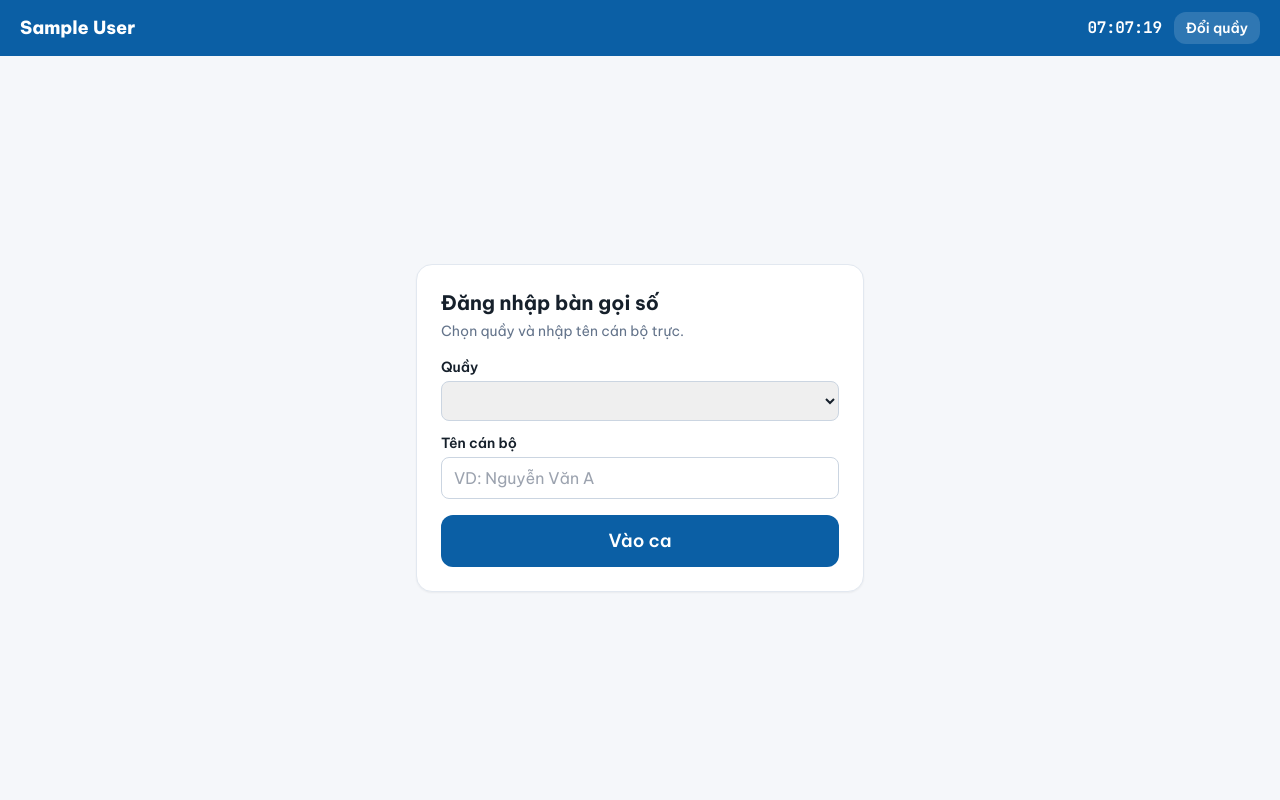
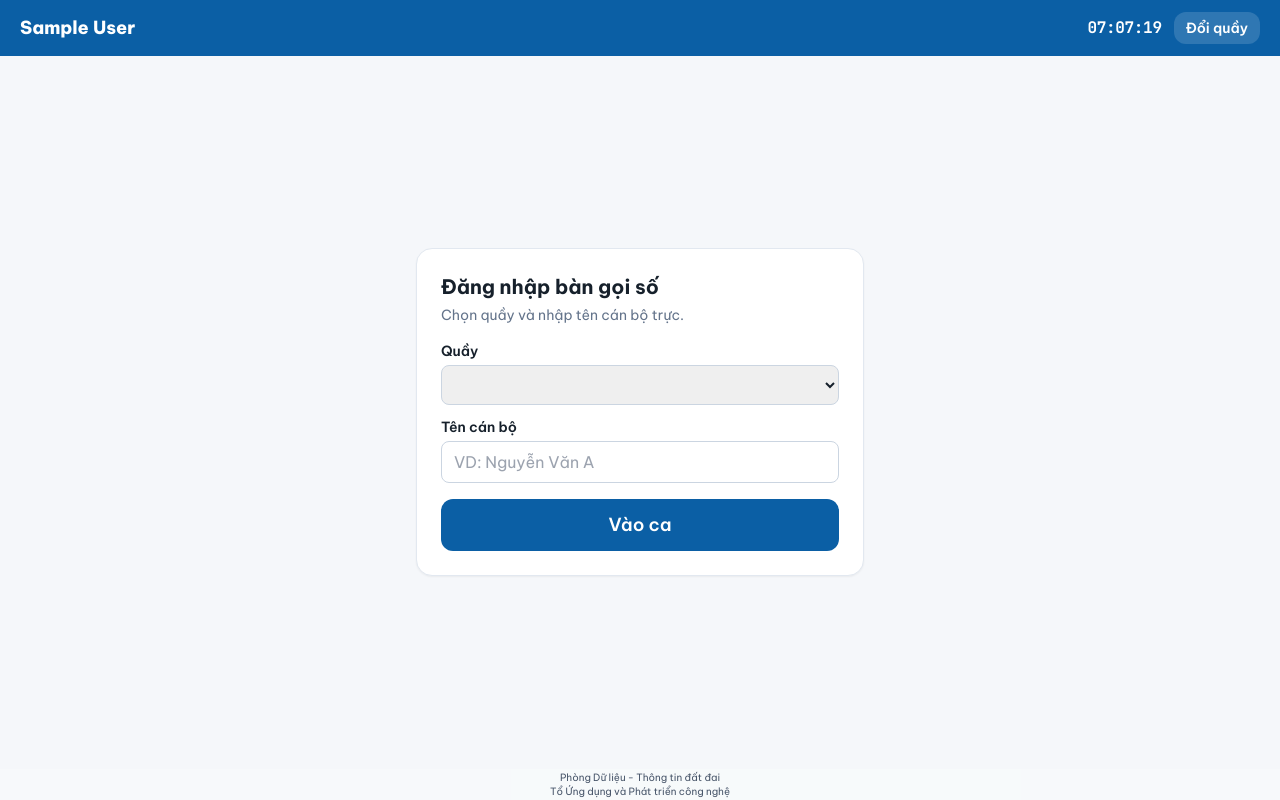
Before and after one commit to Leonguyenbk/goiso_kios, a Flask app: page /b/000/counter in a window 1280 px wide. Run offline with Flask 3, Linux system fonts and the light colour scheme; data comes from the database, SQL or seed files in the repository; tables that the repository leaves empty hold one stand-in row (values such as "Sample post"); lists and menus that the app fills with data are empty; some libraries are stand-ins or nearby versions.

Commit message:
3 dịch vụ chuẩn (Đăng ký đất đai / Giao dịch bảo đảm / Trả kết quả) + dòng ghi công ở chân mọi giao diện
- DEFAULT_SERVICES: A=Đăng ký đất đai, B=Giao dịch bảo đảm, C=Trả kết quả;
  DEFAULT_COUNTERS chia theo 3 mã. Áp dụng cho chi nhánh tạo mới.
- manage.py standardize [mã|all]: ghi lại dịch vụ + quầy mặc định cho các
  chi nhánh đã có (không đụng cấu hình chung / đặt lịch / số đã cấp).
- footer_credit (DEFAULT_EXTRA + config/public + ô sửa trong /admin): mặc định
  "Phòng Dữ liệu - Thông tin đất đai / Tổ Ứng dụng và Phát triển công nghệ".
- templates/_credit.html: dải chữ nhỏ cố định ở chân mọi trang web; kiosk.py
  có nhãn tương ứng. Bump ?v=5.

Co-Authored-By: Claude Sonnet 5 <noreply@anthropic.com>
Claude-Session: https://claude.ai/code/session_01HrMct1BxhNWY7dY4j8Svwb

```diff
--- a/server/app.py
+++ b/server/app.py
@@ -337,6 +337,7 @@ def api_config_public():
             "spotlight_seconds": extra.get("spotlight_seconds", 20),
             "tts_mode": extra.get("tts_mode", "server"),
             "tts_voice": extra.get("tts_voice", "vi-VN-HoaiMyNeural"),
+            "footer_credit": extra.get("footer_credit", ""),
         },
         "time_open": ql.within_time_lock(branch_id),
     })
--- a/server/db.py
+++ b/server/db.py
@@ -131,16 +131,19 @@ def init_db():
 # --------------------------------------------------------------- mẫu cấu hình
 DEFAULT_COUNTERS = {
     "Quầy số 01": {"active": True, "staff": "", "prefix": "A", "display_order": 1},
-    "Quầy số 02": {"active": True, "staff": "", "prefix": "B", "display_order": 2},
-    "Quầy số 03": {"active": True, "staff": "", "prefix": "A,B", "display_order": 3},
-    "Quầy số 04": {"active": True, "staff": "", "prefix": "A,B", "display_order": 4},
+    "Quầy số 02": {"active": True, "staff": "", "prefix": "A", "display_order": 2},
+    "Quầy số 03": {"active": True, "staff": "", "prefix": "B", "display_order": 3},
+    "Quầy số 04": {"active": True, "staff": "", "prefix": "C", "display_order": 4},
+    "Quầy số 05": {"active": True, "staff": "", "prefix": "A,B,C", "display_order": 5},
 }
 
 DEFAULT_SERVICES = {
-    "A": {"name": "TRẢ KẾT QUẢ GIẢI QUYẾT THỦ TỤC HÀNH CHÍNH", "short": "Trả kết quả",
-          "color": "#27ae60", "daily_limit": 200, "active": True},
-    "B": {"name": "ĐĂNG KÝ BIẾN ĐỘNG ĐẤT ĐAI", "short": "Biến động đất đai",
-          "color": "#3498db", "daily_limit": 150, "active": True},
+    "A": {"name": "ĐĂNG KÝ ĐẤT ĐAI", "short": "Đăng ký đất đai",
+          "color": "#3498db", "daily_limit": 200, "active": True},
+    "B": {"name": "GIAO DỊCH BẢO ĐẢM", "short": "Giao dịch bảo đảm",
+          "color": "#e67e22", "daily_limit": 200, "active": True},
+    "C": {"name": "TRẢ KẾT QUẢ", "short": "Trả kết quả",
+          "color": "#27ae60", "daily_limit": 300, "active": True},
 }
 
 DEFAULT_EXTRA = {
@@ -167,6 +170,8 @@ DEFAULT_EXTRA = {
     "tts_voice": "vi-VN-HoaiMyNeural",  # hoặc vi-VN-NamMinhNeural (giọng nam)
     "spotlight_seconds": 20,
     "recent_count": 8,
+    # Dòng ghi công ở chân mọi giao diện (2 dòng, ngăn bằng \n).
+    "footer_credit": "Phòng Dữ liệu - Thông tin đất đai\nTổ Ứng dụng và Phát triển công nghệ",
 }
 
 DEFAULT_BOOKING = {
--- a/server/static/js/admin.js
+++ b/server/static/js/admin.js
@@ -22,6 +22,7 @@ const EXTRA_TEXT = {
   lock_message: 'Thông báo ngoài giờ', voice_template: 'Mẫu câu đọc ({so}, {quay})',
   tts_mode: 'Chế độ đọc số: server (máy chủ) / browser (trình duyệt)',
   tts_voice: 'Giọng máy chủ: vi-VN-HoaiMyNeural (nữ) / vi-VN-NamMinhNeural (nam)',
+  footer_credit: 'Dòng ghi công ở chân màn hình (2 dòng, gõ \\n để xuống dòng)',
 };
 const EXTRA_BOOL = {
   lock_time_enabled: 'Khoá theo giờ', qr_enabled: 'In mã QR',
--- a/server/static/js/counter.js
+++ b/server/static/js/counter.js
@@ -1,4 +1,4 @@
-import { bpath, api, fmtTime, elapsed } from './common.js?v=4';
+import { bpath, api, fmtTime, elapsed } from './common.js?v=5';
 
 const $ = (s) => document.querySelector(s);
 const LS = 'goiso.counter.' + ((window.__BRANCH__) || '');
--- a/server/static/js/display.js
+++ b/server/static/js/display.js
@@ -1,4 +1,4 @@
-import { connectStream, bpath, chime, speak, speakVi, ttsUrl, buildCallSentence, docSo, fmtTime, viVoiceName } from './common.js?v=4';
+import { connectStream, bpath, chime, speak, speakVi, ttsUrl, buildCallSentence, docSo, fmtTime, viVoiceName } from './common.js?v=5';
 
 const $ = (s) => document.querySelector(s);
 const WEEKDAYS = ['Chủ nhật', 'Thứ Hai', 'Thứ Ba', 'Thứ Tư', 'Thứ Năm', 'Thứ Sáu', 'Thứ Bảy'];
--- /dev/null
+++ b/server/templates/_credit.html
@@ -0,0 +1,8 @@
+{% set _cr = (extra.footer_credit if (extra is defined and extra and extra.footer_credit)
+              else 'Phòng Dữ liệu - Thông tin đất đai\nTổ Ứng dụng và Phát triển công nghệ') %}
+<div style="position:fixed;left:0;right:0;bottom:0;z-index:60;pointer-events:none;
+            text-align:center;font-size:10px;line-height:1.35;padding:2px 8px;
+            color:#475569;background:rgba(248,250,252,.82);
+            font-family:'Be Vietnam Pro',system-ui,sans-serif;">
+  {% for line in _cr.split('\n') %}{{ line }}{% if not loop.last %}<br>{% endif %}{% endfor %}
+</div>
--- a/server/templates/admin.html
+++ b/server/templates/admin.html
@@ -141,6 +141,7 @@
     </div>
   </main>
 </div>
-<script type="module" src="{{ url_for('static', filename='js/admin.js') }}?v=4"></script>
+<script type="module" src="{{ url_for('static', filename='js/admin.js') }}?v=5"></script>
+  {% include '_credit.html' %}
 </body>
 </html>
--- a/server/templates/base.html
+++ b/server/templates/base.html
@@ -34,6 +34,7 @@
     window.__BRANCH_NAME__ = {{ branch.full_name|tojson }};
   </script>{% endif %}
   {% block body %}{% endblock %}
+  {% include '_credit.html' %}
   {% block scripts %}{% endblock %}
 </body>
 </html>
--- a/server/templates/booking.html
+++ b/server/templates/booking.html
@@ -82,6 +82,7 @@
     </section>
   </main>
 
-  <script type="module" src="{{ url_for('static', filename='js/booking.js') }}?v=4"></script>
+  <script type="module" src="{{ url_for('static', filename='js/booking.js') }}?v=5"></script>
+  {% include '_credit.html' %}
 </body>
 </html>
--- a/server/templates/booking_lookup.html
+++ b/server/templates/booking_lookup.html
@@ -34,6 +34,7 @@
       <div id="err" class="hidden text-red-600 text-sm"></div>
     </div>
   </main>
-  <script type="module" src="{{ url_for('static', filename='js/booking_lookup.js') }}?v=4"></script>
+  <script type="module" src="{{ url_for('static', filename='js/booking_lookup.js') }}?v=5"></script>
+  {% include '_credit.html' %}
 </body>
 </html>
--- a/server/templates/counter.html
+++ b/server/templates/counter.html
@@ -1,7 +1,7 @@
 {% extends "base.html" %}
 {% block title %}Bàn gọi số — {{ extra.ten_chi_nhanh }}{% endblock %}
 {% block body %}
-<div class="min-h-screen flex flex-col">
+<div class="min-h-screen flex flex-col" style="padding-bottom:2rem">
   <header class="bg-gov text-white px-5 py-3 flex items-center gap-4">
     <div class="font-extrabold text-lg">{{ extra.ten_chi_nhanh }}</div>
     <div class="ml-auto flex items-center gap-3 text-sm">
@@ -92,5 +92,5 @@
 {% endblock %}
 
 {% block scripts %}
-<script type="module" src="{{ url_for('static', filename='js/counter.js') }}?v=4"></script>
+<script type="module" src="{{ url_for('static', filename='js/counter.js') }}?v=5"></script>
 {% endblock %}
--- a/server/templates/display.html
+++ b/server/templates/display.html
@@ -51,7 +51,7 @@
   </div>
 
   <!-- Chân trang: đang chờ + tổng lượt -->
-  <footer class="shrink-0 bg-gov-700 text-white px-6 py-3 flex items-center gap-6 flex-wrap">
+  <footer class="shrink-0 bg-gov-700 text-white px-6 py-3 flex items-center gap-6 flex-wrap" style="padding-bottom:2.1rem">
     <span class="font-semibold uppercase text-sm tracking-wider opacity-80">Đang chờ</span>
     <div id="waiting" class="flex gap-4 flex-wrap text-lg font-semibold"></div>
     <div class="ml-auto text-lg">Tổng lượt hôm nay: <b id="total" class="tnum font-mono text-2xl">0</b></div>
@@ -73,5 +73,5 @@
 {% endblock %}
 
 {% block scripts %}
-<script type="module" src="{{ url_for('static', filename='js/display.js') }}?v=4"></script>
+<script type="module" src="{{ url_for('static', filename='js/display.js') }}?v=5"></script>
 {% endblock %}
--- a/server/templates/display_simple.html
+++ b/server/templates/display_simple.html
@@ -12,7 +12,7 @@
     <div id="cnt" class="text-4xl md:text-7xl font-extrabold">&nbsp;</div>
     <div id="svc" class="mt-4 text-2xl md:text-4xl font-semibold text-slate-600 max-w-5xl px-6"></div>
   </main>
-  <footer class="shrink-0 bg-gov-700 text-white px-6 py-3 text-right">
+  <footer class="shrink-0 bg-gov-700 text-white px-6 py-3 text-right" style="padding-bottom:2.1rem">
     <span id="conn" class="hidden rounded-full bg-red-500 px-3 py-1 text-sm font-semibold">Mất kết nối…</span>
     <span id="novoice" class="hidden rounded-full bg-amber-500 px-3 py-1 text-sm font-semibold">Chưa có giọng đọc tiếng Việt</span>
     <span id="clock" class="text-2xl font-mono tnum font-bold">--:--:--</span>
@@ -24,7 +24,7 @@
 {% endblock %}
 {% block scripts %}
 <script type="module">
-import { connectStream, chime, speak, speakVi, buildCallSentence, docSo, viVoiceName } from "{{ url_for('static', filename='js/common.js') }}?v=4";
+import { connectStream, chime, speak, speakVi, buildCallSentence, docSo, viVoiceName } from "{{ url_for('static', filename='js/common.js') }}?v=5";
 const $ = (s) => document.querySelector(s);
 let cfg = { voice_rate: 0.95, voice_repeat: 2, voice_template: 'Xin mời số thứ tự {so}, đến quầy số {quay}' };
 let audioReady = false;
--- a/server/templates/index.html
+++ b/server/templates/index.html
@@ -40,5 +40,6 @@
       <a href="/dat-lich" class="text-[#0b5fa5] underline">Đặt lịch hẹn online</a>
     </div>
   </main>
+  {% include '_credit.html' %}
 </body>
 </html>
```
Also changed, not shown: kiosk/kiosk.py (+8 -1 lines), server/manage.py (+15 -0 lines).
